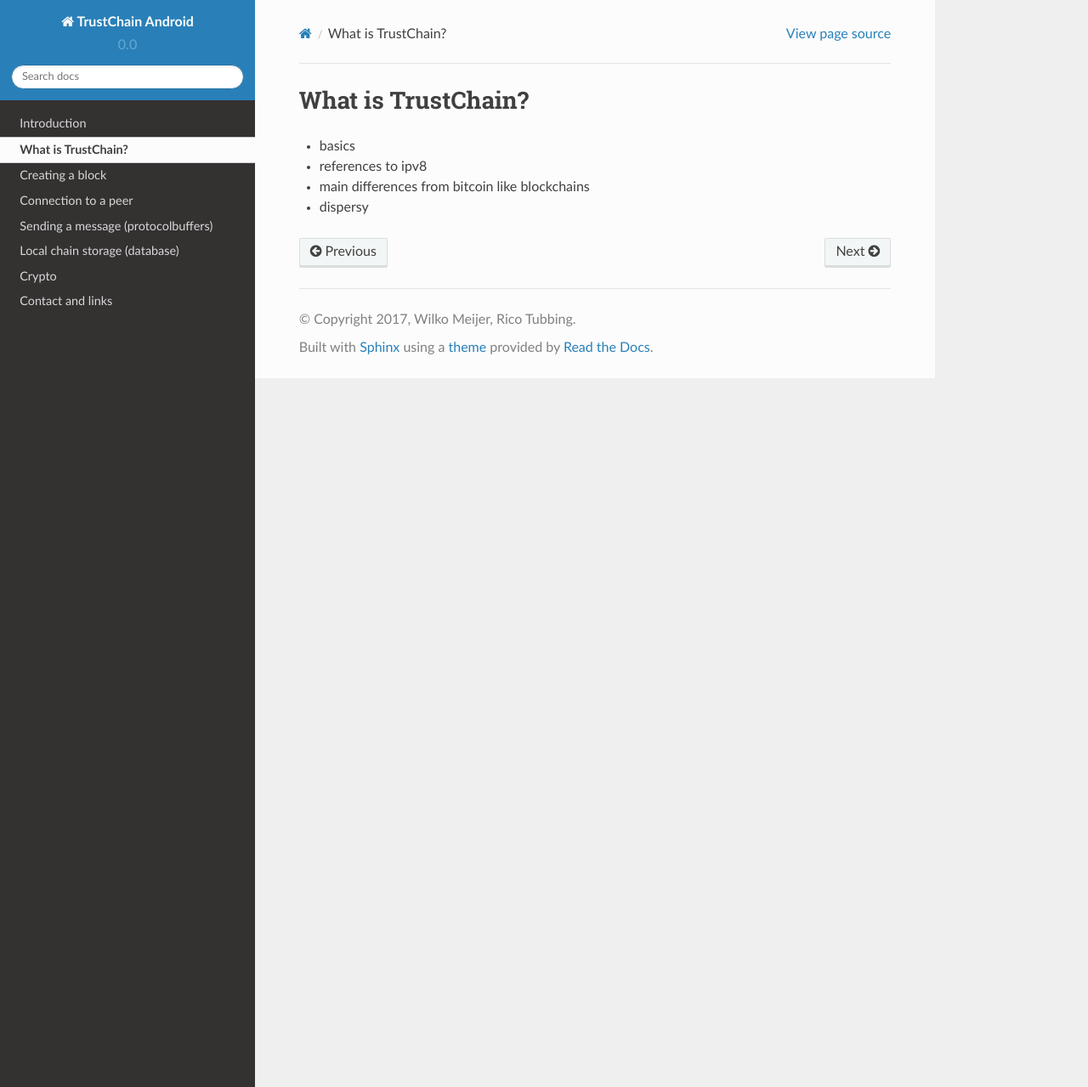
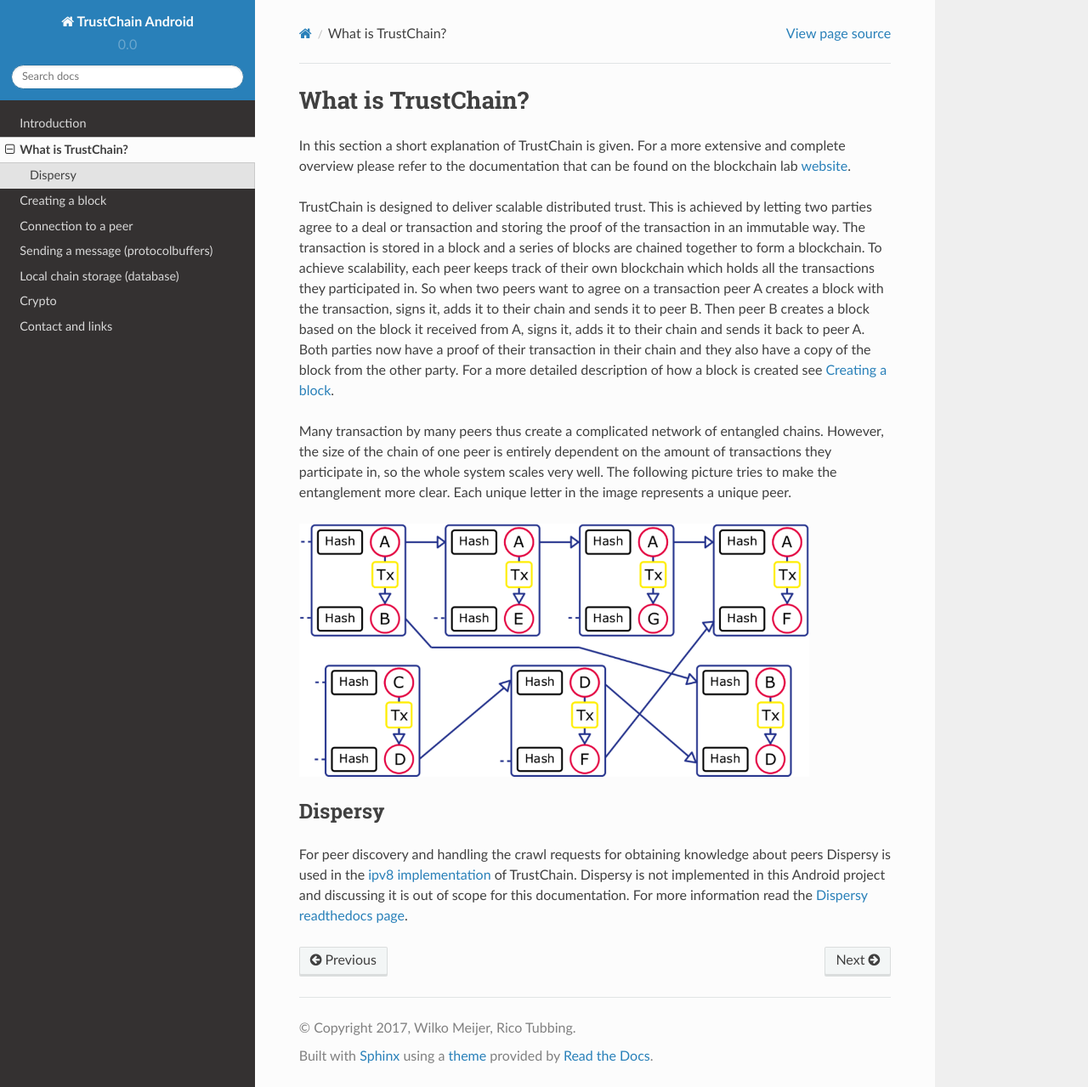
Before and after one commit to GijsWeterings/IdentityChain, a Sphinx documentation site: the page built from docs/source/trustchain.rst, in a window 1280 px wide and 1279 px high. Shown: the whole window at 85% size. Built offline with Sphinx 7.4.7 and the Read the Docs theme 2.0.0, drawn with Linux system fonts in a browser that asks for light colours.

Commit message:
added simple explanation of trustchain docs

```diff
--- a/docs/source/trustchain.rst
+++ b/docs/source/trustchain.rst
@@ -1,7 +1,15 @@
 *******************
 What is TrustChain?
 *******************
-* basics
-* references to ipv8
-* main differences from bitcoin like blockchains
-* dispersy
+In this section a short explanation of TrustChain is given. For a more extensive and complete overview please refer to the documentation that can be found on the blockchain lab `website <http://www.blockchain-lab.org/#blockchain>`_.
+
+TrustChain is designed to deliver scalable distributed trust. This is achieved by letting two parties agree to a deal or transaction and storing the proof of the transaction in an immutable way. The transaction is stored in a block and a series of blocks are chained together to form a blockchain. To achieve scalability, each peer keeps track of their own blockchain which holds all the transactions they participated in. So when two peers want to agree on a transaction peer A creates a block with the transaction, signs it, adds it to their chain and sends it to peer B. Then peer B creates a block based on the block it received from A, signs it, adds it to their chain and sends it back to peer A. Both parties now have a proof of their transaction in their chain and they also have a copy of the block from the other party. For a more detailed description of how a block is created see :ref:`creating-block-label`.
+
+Many transaction by many peers thus create a complicated network of entangled chains. However, the size of the chain of one peer is entirely dependent on the amount of transactions they participate in, so the whole system scales very well. The following picture tries to make the entanglement more clear. Each unique letter in the image represents a unique peer.
+
+.. figure:: ./images/trustchain_entanglement.png
+	:width: 600px
+
+Dispersy
+--------
+For peer discovery and handling the crawl requests for obtaining knowledge about peers Dispersy is used in the `ipv8 implementation <https://github.com/qstokkink/py-ipv8>`_ of TrustChain. Dispersy is not implemented in this Android project and discussing it is out of scope for this documentation. For more information read the `Dispersy readthedocs page <https://dispersy.readthedocs.io/en/devel/index.html>`_.
```
Also changed, not shown: docs/source/images/trustchain_entanglement.png (added), 3 other files.
